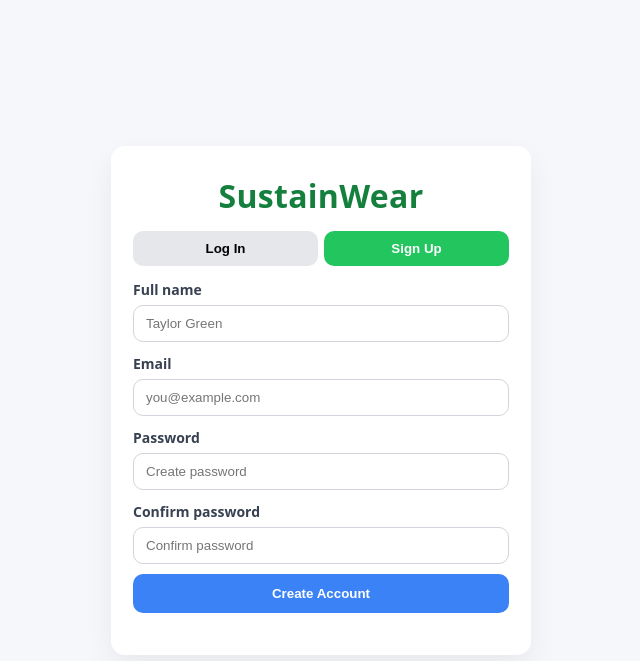
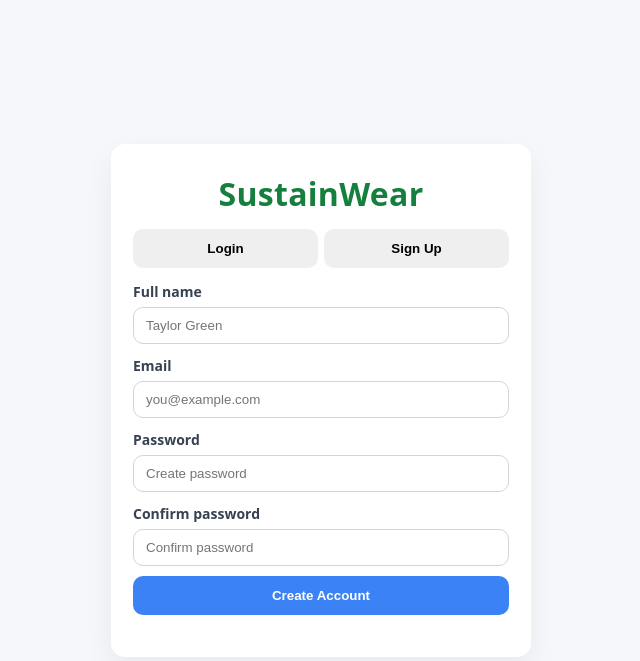
Before and after one commit to group-8-Applied/SustainWear, a PHP site: page /signup.php in a window 1280 px wide. Shown: the top 661 px of the page, without its empty margins (319-959 px from the left). Run offline with PHP 8.4, Linux system fonts and the light colour scheme; the visitor is signed in with stand-in values (Sample User, id 1).

Commit message:
tailwind signup change

```diff
--- a/signup.php
+++ b/signup.php
@@ -91,29 +91,34 @@
 			<h1 class="logo text-2xl">SustainWear</h1>
 
 			<div class="tabs">
-				<button id="tab-login" class="tab" type="button" onclick="location.href='login.php'">Log In</button>
-				<button id="tab-signup" class="tab active" type="button">Sign Up</button>
+
+				<button type="submit"class="bg-gray-200 hover:bg-gray-300 rounded py-2"onclick="location.href='login.php'">Login</button>
+				<button type="submit"class="bg-green-500 hover:bg-green-700 rounded py-2">Sign Up</button>
+
 			</div>
 
 			<form action="signup.php" method="POST" class="form active">
 				<div class="row">
+
 						<label for="su-name">Full name</label>
-						<input id="su-name" name="full_name" type="text" placeholder="Taylor Green" required />
+						<input id = "su-name" name= "full_name"type="text" placeholder="Taylor Green" class="flex-1 bg-transparent outline-none" required />
+
+
 				</div>
 
 				<div class="row">
 					<label for="su-email">Email</label>
-					<input id="su-email" name="email" type="email" placeholder="you@example.com" required />
+					<input id = "su-email" name= "email"type="email" placeholder="you@example.com" class="flex-1 bg-transparent outline-none" required />
 				</div>
 
 				<div class="row">
 					<label for="su-password">Password</label>
-					<input id="su-password" name="password" type="password" placeholder="Create password" required />
+					<input id = "su-password" name= "password"type="password" placeholder="Create password" class="flex-1 bg-transparent outline-none" required />
 				</div>
 
 				<div class="row">
 					<label for="su-confirm">Confirm password</label>
-					<input id="su-confirm" name="password-confirmation" type="password" placeholder="Confirm password" required />
+					<input id = "su-confirm" name= "password-confirmation"type="password" placeholder="Confirm password" class="flex-1 bg-transparent outline-none" required />
 				</div>
 
 				<button class="btn btn-primary mt-2" type="submit">Create Account</button>
```
